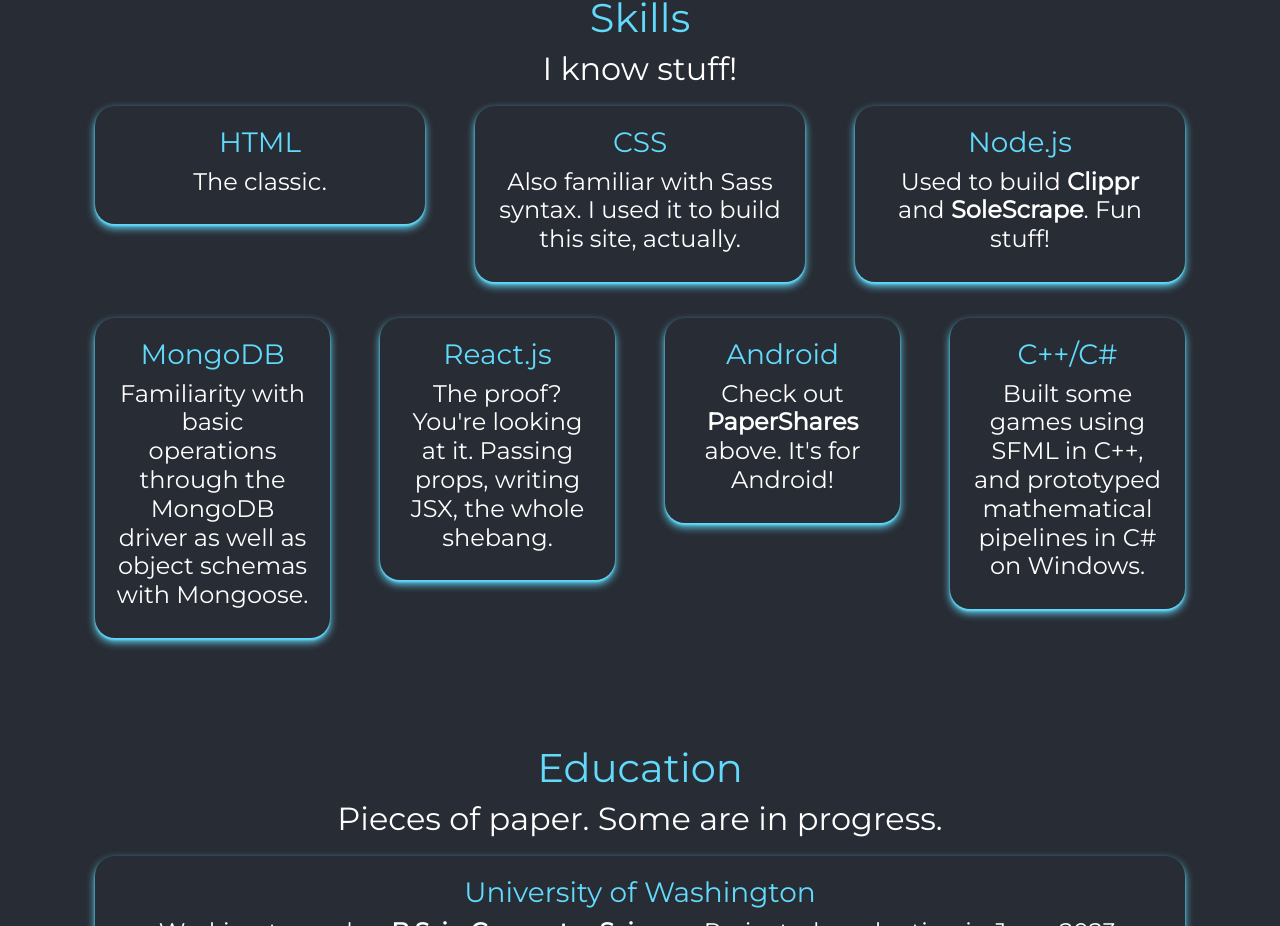
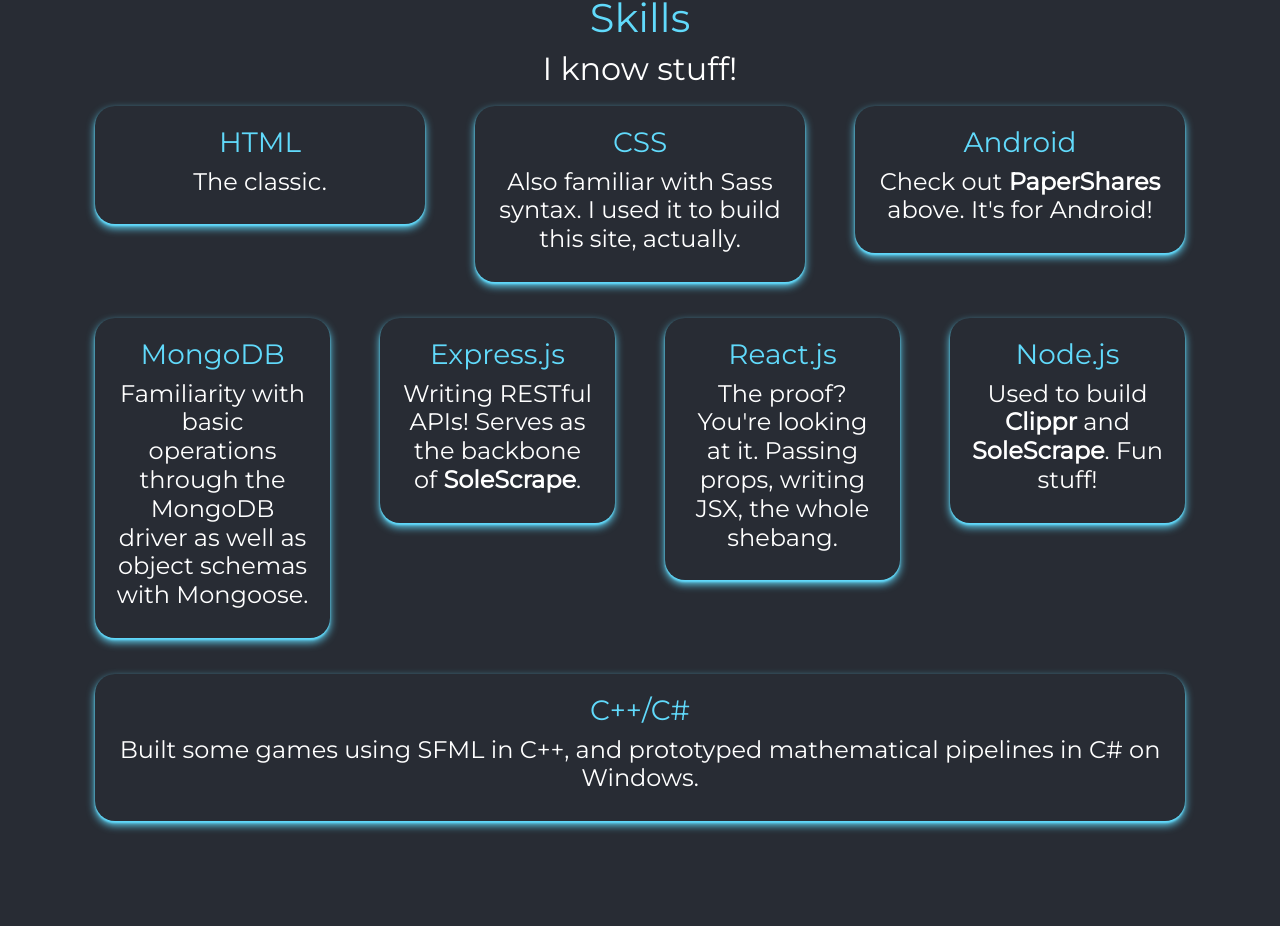
Before and after one commit to vivkpatl/portfolio, a React (Create React App) app: page / in a window 1280 px wide. Shown: the part 2399-3325 px from the top of the page. Built offline with nearby package versions, Linux system fonts and the light colour scheme.

Commit message:
Update App.js
yep. MERN gang.

```diff
--- a/src/App.js
+++ b/src/App.js
@@ -128,8 +128,8 @@
 
               <div className="col-sm mb-3">
 
-                <Card title="Node.js">
-                  Used to build <a href="#projects">Clippr</a> and <a href="#projects">SoleScrape</a>. Fun stuff!
+                <Card title="Android">
+                  Check out <a href="#projects">PaperShares</a> above. It's for Android!
                 </Card>
 
               </div>
@@ -148,6 +148,14 @@
 
               <div className="col-sm mb-3">
 
+                <Card title="Express.js">
+                  Writing RESTful APIs! Serves as the backbone of <a href="#projects">SoleScrape</a>.
+                </Card>
+
+              </div>
+
+              <div className="col-sm mb-3">
+
                 <Card title="React.js">
                   The proof? You're looking at it. Passing props, writing JSX, the whole shebang.
                 </Card>
@@ -156,8 +164,8 @@
 
               <div className="col-sm mb-3">
 
-                <Card title="Android">
-                  Check out <a href="#projects">PaperShares</a> above. It's for Android!
+                <Card title="Node.js">
+                  Used to build <a href="#projects">Clippr</a> and <a href="#projects">SoleScrape</a>. Fun stuff!
                 </Card>
 
               </div>
```
